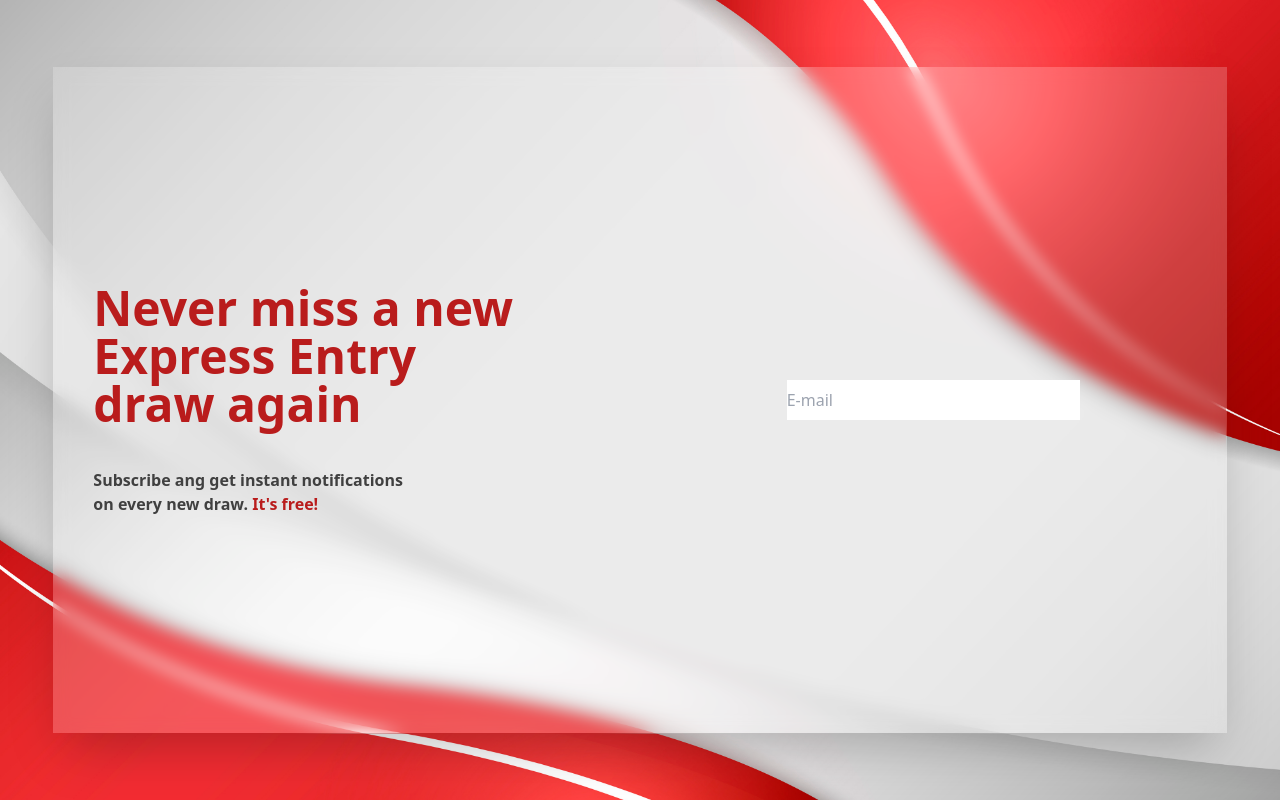
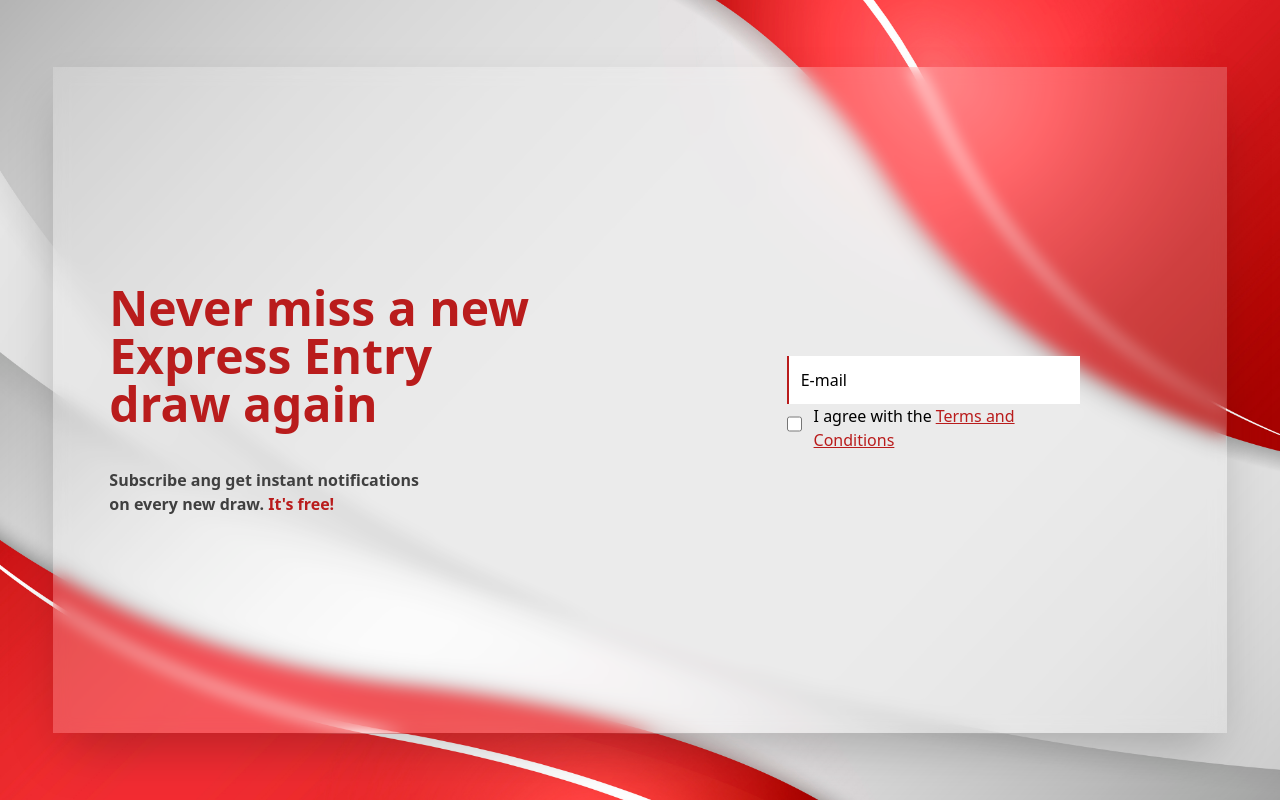
Before and after one commit to flaviobvds/eedraws, a Next.js app: page / in a window 1280 px wide. Built offline with nearby package versions, Linux system fonts and the light colour scheme.

Commit message:
created email form

```diff
--- a/src/pages/index.tsx
+++ b/src/pages/index.tsx
@@ -10,7 +10,7 @@
 
             <main className="bg-[url('/images/background.jpg')] h-screen bg-cover bg-no-repeat flex">
                 <div className="grid grid-cols-2 m-auto h-5/6 w-11/12 bg-white bg-opacity-20 shadow-2xl backdrop-blur">
-                    <div className="ml-10 flex flex-col justify-center">
+                    <div className="ml-14 flex flex-col justify-center">
                         <h1 className="font-sans text-5xl font-bold text-red-700">
                             Never miss a new <br />
                             Express Entry<br />
@@ -26,8 +26,25 @@
                     <div className="flex flex-col justify-center items-center">
                         <input
                             placeholder='E-mail'
-                            className='w-1/2 leading-10'
+                            type={'email'}
+                            className='w-1/2 p-3 focus:outline-none border-l-2 border-red-700 placeholder:text-black'
                         />
+
+                        <form className='w-1/2 flex h-10 items-center'>
+                            <input
+                                type={'checkbox'}
+                                className='accent-red-700 cursor-pointer h-4 w-4'
+                            />
+                            <span className='inline-block my-auto ml-3'>
+                                I agree with the
+                                <a
+                                    className='ml-1 underline text-red-700 cursor-pointer'
+                                >
+                                    Terms and Conditions
+                                </a>
+                            </span>
+                        </form>
+
                     </div>
                 </div>
             </main>
```
